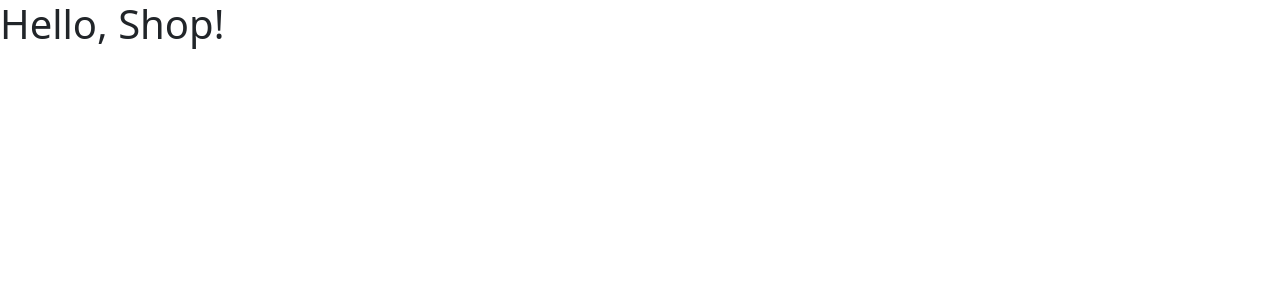
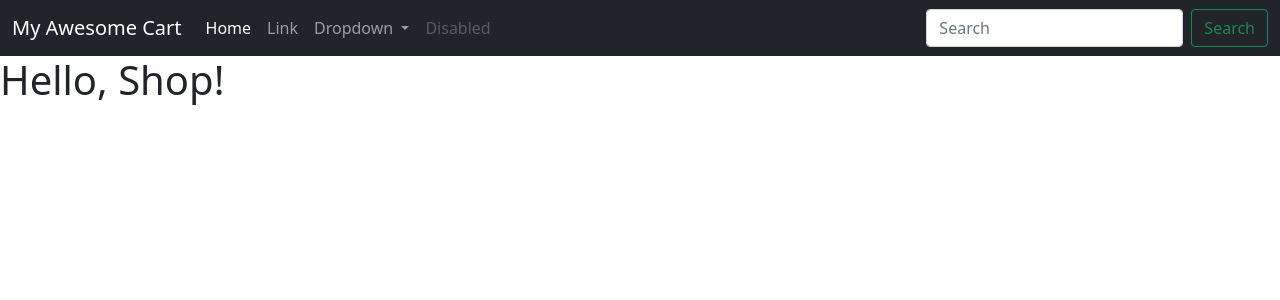
Before and after one commit to ayank540/e-commerce, a Django app: page /shop/ in a window 1280 px wide. Shown: the top 300 px of the page. Run offline with Django 3.2, Linux system fonts and the light colour scheme.

Commit message:
Added navbar

```diff
--- a/Mac/shop/templates/shop/index.html
+++ b/Mac/shop/templates/shop/index.html
@@ -11,6 +11,52 @@
     <title>Hello, world!</title>
   </head>
   <body>
+
+    <!-- Navbar -->
+
+    <nav class="navbar navbar-expand-lg navbar-dark bg-dark">
+      <div class="container-fluid">
+        <a class="navbar-brand" href="#">My Awesome Cart</a>
+        <button class="navbar-toggler" type="button" data-bs-toggle="collapse" data-bs-target="#navbarSupportedContent" aria-controls="navbarSupportedContent" aria-expanded="false" aria-label="Toggle navigation">
+          <span class="navbar-toggler-icon"></span>
+        </button>
+        <div class="collapse navbar-collapse" id="navbarSupportedContent">
+          <ul class="navbar-nav me-auto mb-2 mb-lg-0">
+            <li class="nav-item">
+              <a class="nav-link active" aria-current="page" href="#">Home</a>
+            </li>
+            <li class="nav-item">
+              <a class="nav-link" href="#">Link</a>
+            </li>
+            <li class="nav-item dropdown">
+              <a class="nav-link dropdown-toggle" href="#" id="navbarDropdown" role="button" data-bs-toggle="dropdown" aria-expanded="false">
+                Dropdown
+              </a>
+              <ul class="dropdown-menu" aria-labelledby="navbarDropdown">
+                <li><a class="dropdown-item" href="#">Action</a></li>
+                <li><a class="dropdown-item" href="#">Another action</a></li>
+                <li><hr class="dropdown-divider"></li>
+                <li><a class="dropdown-item" href="#">Something else here</a></li>
+              </ul>
+            </li>
+            <li class="nav-item">
+              <a class="nav-link disabled" href="#" tabindex="-1" aria-disabled="true">Disabled</a>
+            </li>
+          </ul>
+          <form class="d-flex">
+            <input class="form-control me-2" type="search" placeholder="Search" aria-label="Search">
+            <button class="btn btn-outline-success" type="submit">Search</button>
+          </form>
+        </div>
+      </div>
+    </nav>
+
+    <!-- Navbar closed -->
+
+    <!-- Carousel -->
+
+    <!-- Carousel closed -->
+
     <h1>Hello, Shop!</h1>
 
     <!-- Optional JavaScript; choose one of the two! -->
```
